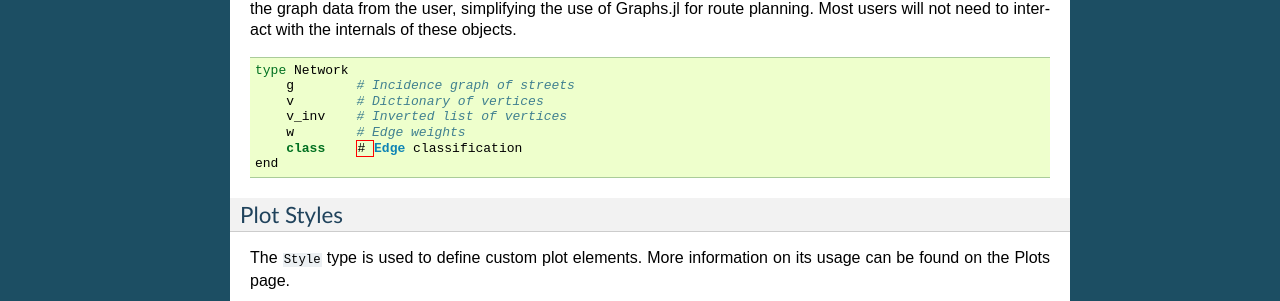
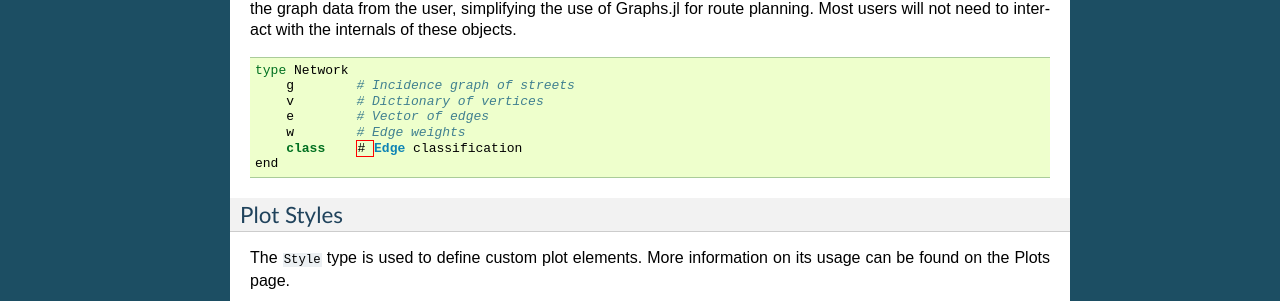
Before and after one commit to tedsteiner/OpenStreetMap.jl, a Sphinx documentation site: the page built from docs/types.rst, in a window 1280 px wide and 900 px high, scrolled down 2439 px. Shown: the part 364-665 px from the top of the window. Built offline with Sphinx 7.4.7, drawn with Linux system fonts in a browser that asks for light colours.

Commit message:
Updated docs to reflect changes to Network type. Issue #42.
Signed-off-by: Ted Steiner <tsteiner2@gmail.com>

```diff
--- a/docs/types.rst
+++ b/docs/types.rst
@@ -157,7 +157,7 @@ The Network type is used to represent a street transportation network as a graph
     type Network
         g        # Incidence graph of streets
         v        # Dictionary of vertices
-        v_inv    # Inverted list of vertices
+        e        # Vector of edges
         w        # Edge weights
         class    # Edge classification
     end
```
